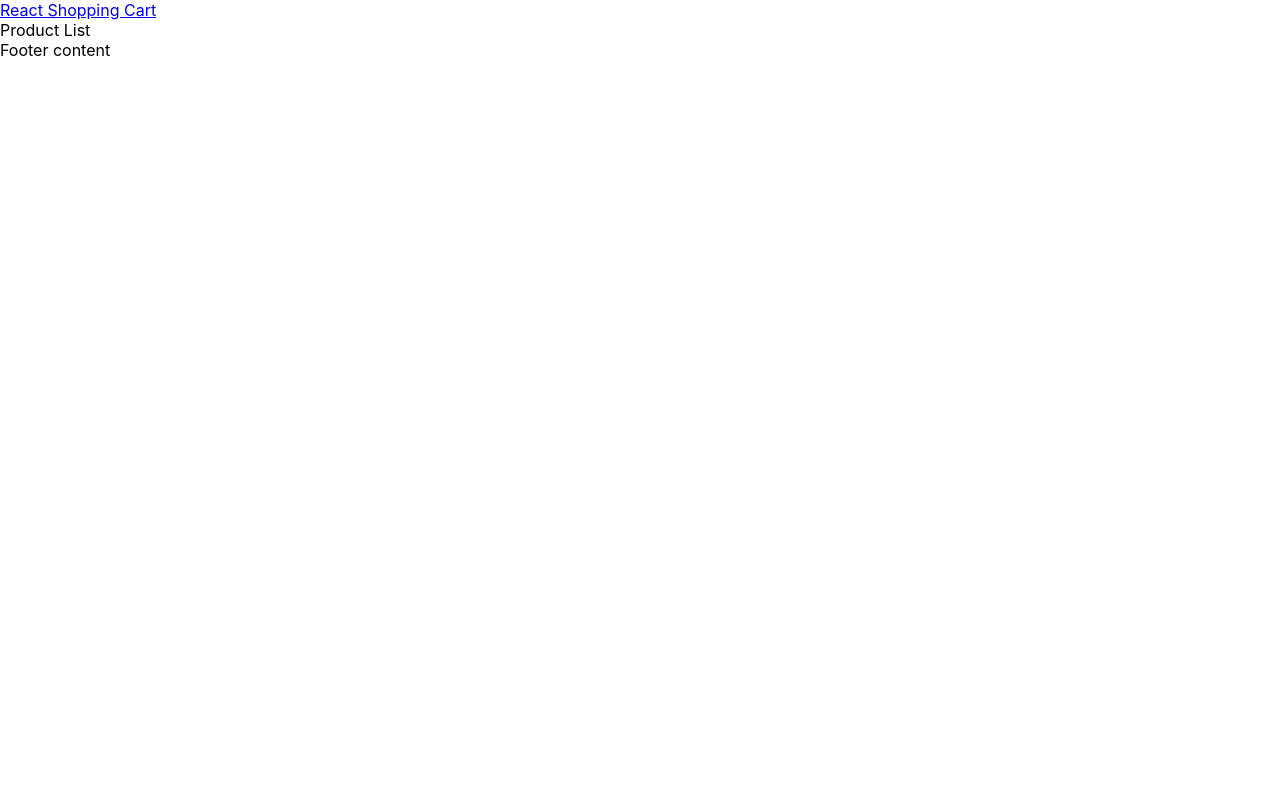
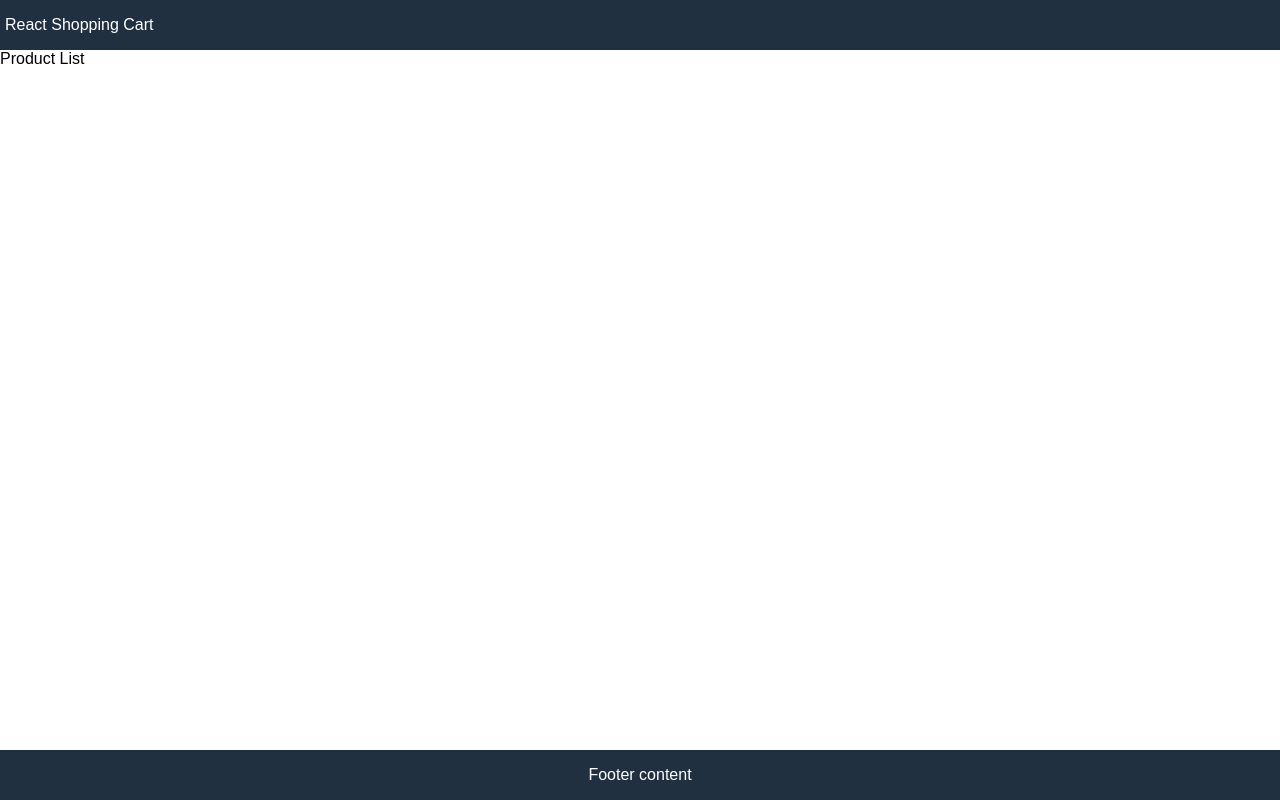
Before and after one commit to pielarz/shopping-cart, a React (Create React App) app: page / in a window 1280 px wide. Built offline with nearby package versions, Linux system fonts and the light colour scheme.

Commit message:
Added simple layout

```diff
--- a/src/index.css
+++ b/src/index.css
@@ -1,13 +1,56 @@
-body {
+html {
+  font-size: 62.5%;
+  box-sizing: border-box;
+}
+body,
+#root {
+  height: 100vh;
   margin: 0;
-  font-family: -apple-system, BlinkMacSystemFont, 'Segoe UI', 'Roboto', 'Oxygen',
-    'Ubuntu', 'Cantarell', 'Fira Sans', 'Droid Sans', 'Helvetica Neue',
-    sans-serif;
-  -webkit-font-smoothing: antialiased;
-  -moz-osx-font-smoothing: grayscale;
 }
 
-code {
-  font-family: source-code-pro, Menlo, Monaco, Consolas, 'Courier New',
-    monospace;
+body,
+input,
+select,
+textarea {
+  font-size: 1.6rem;
+  font-family: Arial, Helvetica, sans-serif;
 }
+
+.grid-container {
+  display: grid;
+  grid-template-areas: "header" "main" "footer";
+  grid-template-rows: 5rem 1fr 5rem;
+  grid-template-columns: 1fr;
+  height: 100%;
+}
+
+a:hover {
+  color: #ff8000;
+}
+
+header {
+  grid-area: header;
+  background-color: #203040;
+  color: #ffffff;
+  display: flex;
+  align-items: center;
+  padding: 0.5rem;
+}
+
+header a {
+  color: #ffffff;
+  text-decoration: none;
+}
+
+main {
+  grid-area: main;
+}
+
+footer {
+  grid-area: footer;
+  background-color: #203040;
+  color: #ffffff;
+  display: flex;
+  justify-content: center;
+  align-items: center;
+}
```
